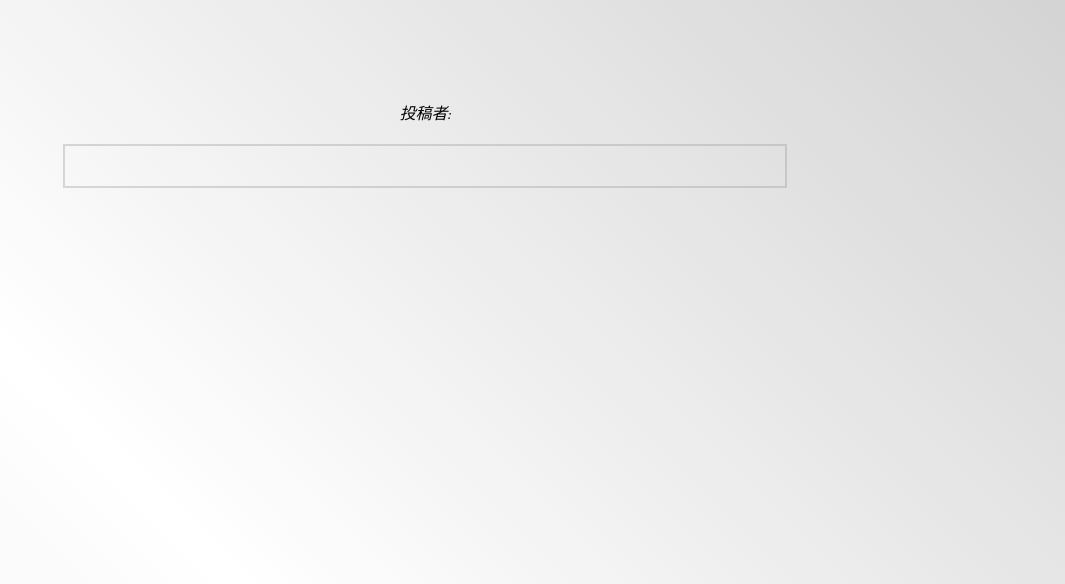
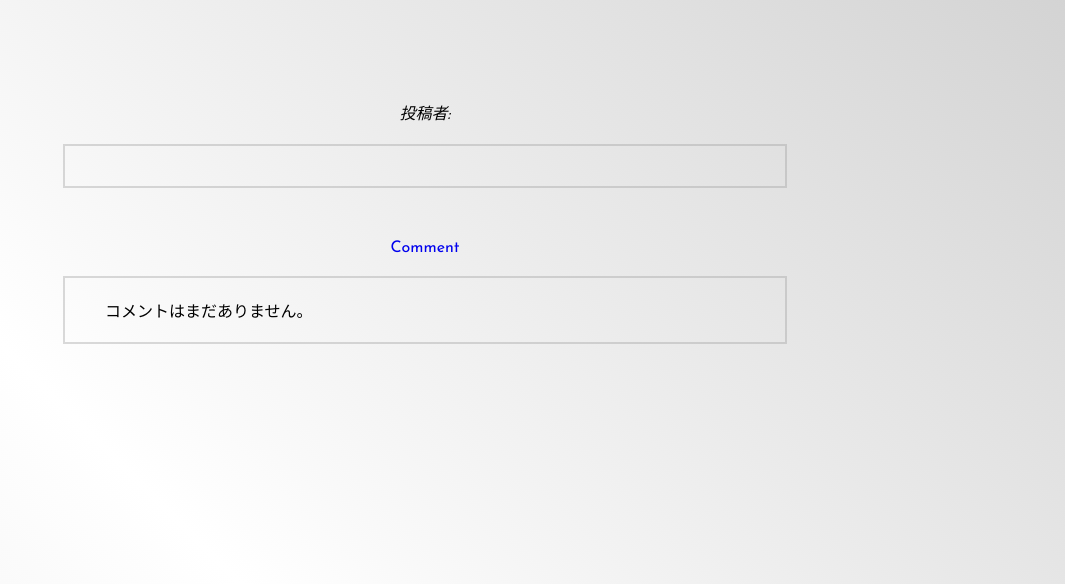
Before and after one commit to Do1904/DefinitelyFootballRooms, a FastAPI app: page /article/1 in a window 1280 px wide. Shown: the part 64-648 px from the top of the page, without its empty margins (215-1280 px from the left). Run offline with FastAPI, Linux system fonts and the light colour scheme.

Commit message:
comment_post has been implemented.

```diff
--- a/templates/article-detail.html
+++ b/templates/article-detail.html
@@ -8,4 +8,16 @@
     </p>
     <p class="article" style="white-space:pre-wrap;word-wrap:break-all;text-align: left;">{{ article["body"] }}</p>
 </div>
+<br>
+<p style="text-align: center;"><a href="{{ url_for("comment_page", article_id=article["id"]) }}">Comment</a></p>
+{% for comment in comments %}
+<div class="article">
+    <p style="font-size: 85%;text-align: center;"><a class="blogtitle" href="{{ url_for("user_detail_page", username=article["username"]) }}">{{ article["nickname"] }}</a></p>
+    <p style="white-space:pre-wrap;word-wrap:break-all;text-align: left;">{{ comment["comment"] }}</p>
+    <p style="font-size: 85%;">{{ comment["created_at"] }}</p>
+</div>
+{% endfor %}
+{% if not comments %}
+<div class="article">コメントはまだありません。</div>
+{% endif %}
 {% endblock %}
--- a/views.py
+++ b/views.py
@@ -136,12 +136,34 @@
 def article_detail_page(request: Request, article_id: int, session_id=Cookie(default=None)):
     article_model = ArticleModel(config)
     article = article_model.fetch_article_by_id(article_id)
+    comments = article_model.fetch_comment_by_id(article_id)
     user = session.get(session_id).get("user")
     return templates.TemplateResponse("article-detail.html", {
         "request": request,
         "article": article,
+        "comments": comments,
         "user": user
     })
+
+@app.get("/article/{article_id}/comment")
+@check_login
+def comment_page(request: Request, article_id: int, session_id=Cookie(default=None)):
+    article_model = ArticleModel(config)
+    article = article_model.fetch_article_by_id(article_id)
+    user = session.get(session_id).get("user")
+    return templates.TemplateResponse("comment.html", {
+        "request": request,
+        "article": article,
+        "user": user
+    })
+
+@app.post("/article/comment")
+@check_login
+def post_comment(body: str = Form(...), article_id: int = Form(...), session_id=Cookie(default=None)):
+    user_name = session.get(session_id).get("user").get("username")
+    article_model = ArticleModel(config)
+    article_model.post_new_comment(user_name, article_id, body)
+    return RedirectResponse("/articles", status_code=HTTP_302_FOUND)
 
 @app.get("/logout")
 @check_login
```
Also changed, not shown: models/articles.py (+13 -0 lines), templates/comment.html (added, +20 -0 lines). Lines whose indentation alone changed are shown as unchanged.
